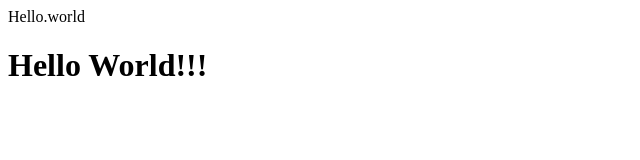
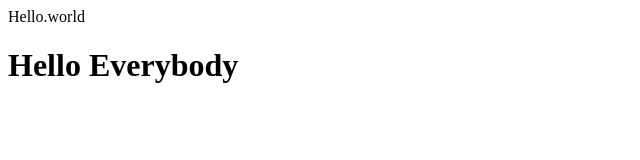
Before and after one commit to JohnDevGame/FirstRepo, a plain HTML site: page index.html in a window 1280 px wide. Shown: the whole page, without its empty margins (0-640 px from the left). Drawn offline with Linux system fonts and the light colour scheme.

Commit message:
Change the H1 Header

```diff
--- a/index.html
+++ b/index.html
@@ -7,6 +7,6 @@
 </head>
 <body>
     Hello.world
-    <h1>Hello World!!!</h1>
+    <h1>Hello Everybody</h1>
 </body>
 </html>
```
